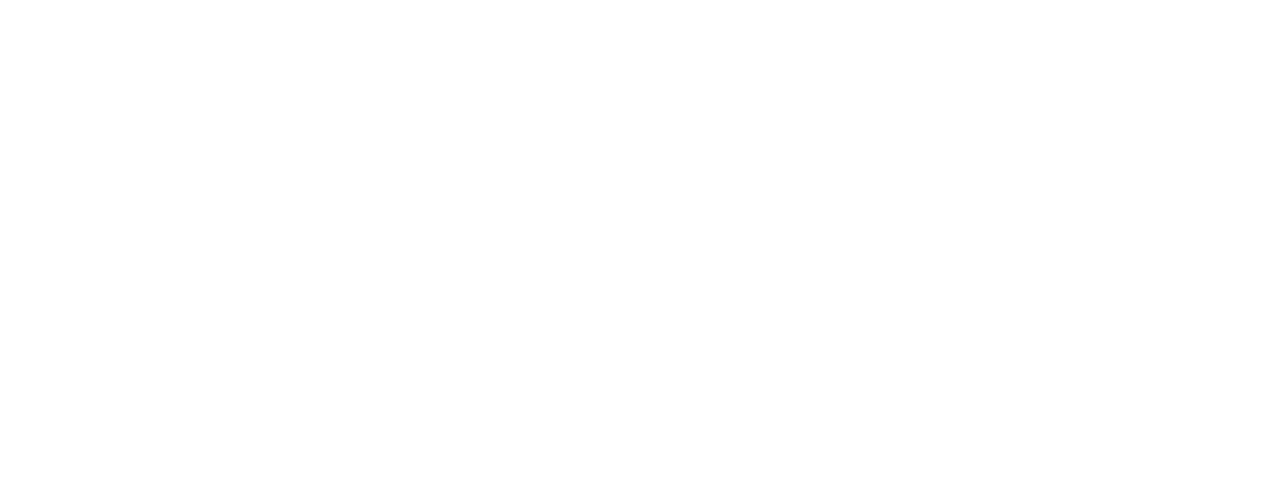
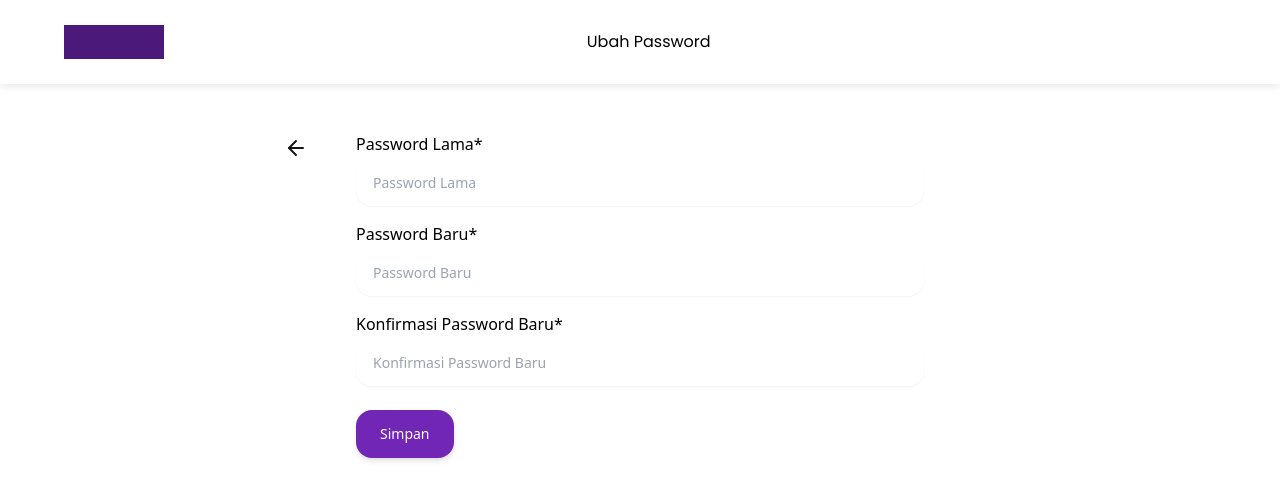
Before and after one commit to ErkiKadhafi/binar-final-project, a React (Create React App) app: page /ChangePassword in a window 1280 px wide. Before the commit this address had no page. Shown: the top 500 px of the page. Built offline with nearby package versions, Linux system fonts and the light colour scheme.

Commit message:
feature/changepassword

```diff
--- a/src/App.js
+++ b/src/App.js
@@ -1,15 +1,16 @@
-import { BrowserRouter, Routes, Route } from "react-router-dom";
+import {BrowserRouter, Routes, Route} from "react-router-dom";
 import Home from "./pages/Home";
 import Product from "./pages/Product";
 import Login from "./pages/Login";
 import Register from "./pages/Register";
 import Profile from "./pages/Profile";
 import AddProduct from "./pages/AddProduct";
-import { toast, ToastContainer } from "react-toastify";
+import {toast, ToastContainer} from "react-toastify";
 import "react-toastify/dist/ReactToastify.css";
 import SellerInfo from "./pages/SellerInfo";
 import SaleListPage from "./pages/SaleListPage";
 import Notification from "./pages/Notification";
+import ChangePassword from "./pages/ChangePassword";
 
 function App() {
   return (
@@ -32,6 +33,7 @@
         <Route path="/product/:id" element={<Product />}></Route>
         <Route path="/profile" element={<Profile />}></Route>
         <Route path="/register" element={<Register />}></Route>
+        <Route path="/ChangePassword" element={<ChangePassword />}></Route>
         <Route path="/login" element={<Login />}></Route>
         <Route path="/add_product" element={<AddProduct />}></Route>
         <Route path="/seller_info" element={<SellerInfo />}></Route>
--- /dev/null
+++ b/src/pages/ChangePassword.js
@@ -0,0 +1,58 @@
+import React from "react";
+import Input from "../components/Input";
+import Button from "../components/Button";
+import Select from "../components/Select";
+import {Link} from "react-router-dom";
+import Navbar from "../components/Navbar";
+
+const ChangePassword = () => {
+  return (
+    <>
+      <Navbar
+        showSearchInput={false}
+        titleSearch="Ubah Password"
+        showOnMobile={false}
+      />
+      <section className="pt-5 md:pt-8">
+        <div className="container-small relative">
+          <Link
+            to="/"
+            className="absolute md:-left-76px block w-8 h-8 rounded-full flex items-center justify-center hover:bg-gray-300 transition"
+          >
+            {/* prettier-ignore  */}
+            <svg width="24" height="24" viewBox="0 0 24 24" fill="none" xmlns="http://www.w3.org/2000/svg">
+                            <path d="M19 12H5" stroke="#151515" strokeWidth="2" strokeLinecap="round" strokeLinejoin="round"/>
+                            <path d="M12 19L5 12L12 5" stroke="#151515" strokeWidth="2" strokeLinecap="round" strokeLinejoin="round"/>
+                        </svg>
+          </Link>
+          <p className="text-center font-medium mb-10 md:hidden pt-1">
+            Ubah Password
+          </p>
+
+          <form>
+            <fieldset className="flex flex-col mt-4 space-y-1">
+              <label>Password Lama*</label>
+              <Input type="password" placeholder="Password Lama" />
+            </fieldset>
+
+            <fieldset className="flex flex-col mt-4 space-y-1">
+              <label>Password Baru*</label>
+              <Input type="password" placeholder="Password Baru" />
+            </fieldset>
+
+            <fieldset className="flex flex-col mt-4 space-y-1">
+              <label>Konfirmasi Password Baru*</label>
+              <Input type="password" placeholder="Konfirmasi Password Baru" />
+            </fieldset>
+
+            <div className="md:absolute flex flex-row items-start mt-6 gap-4">
+              <Button className="w-30">Simpan</Button>
+            </div>
+          </form>
+        </div>
+      </section>
+    </>
+  );
+};
+
+export default ChangePassword;
```
Also changed, not shown: src/pages/Profile.js (+3 -9 lines). Lines whose indentation alone changed are shown as unchanged.
